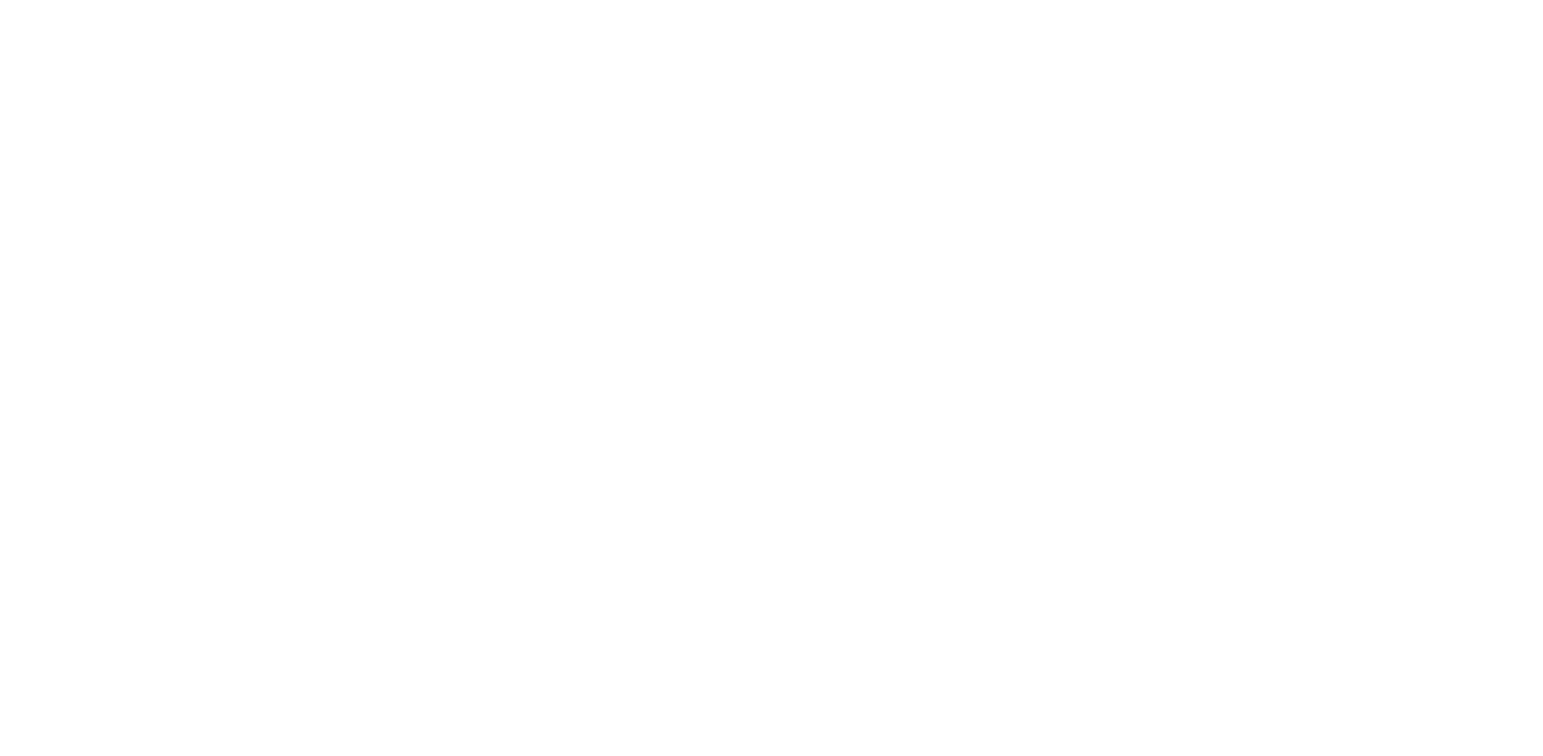
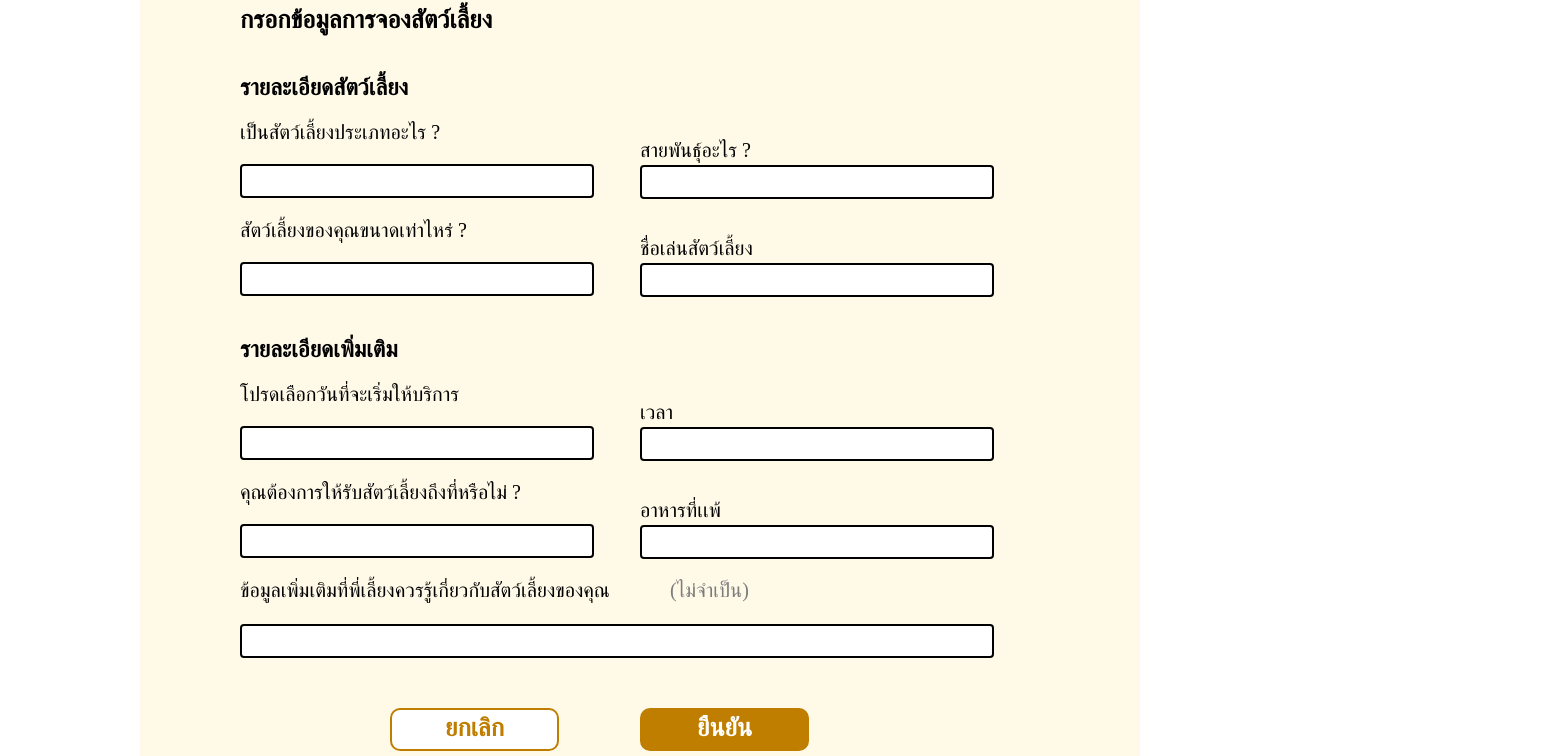
Before and after one commit to 4Kasaje4/Hotels_pets, a Vue app: page /takeacon in a window 1280 px wide. Before the commit this address had no page. Shown: the part 318-1074 px from the top of the page, 1543 px wide, since content can reach past the window. Before the commit the page ends 800 px from the top, so only its background shows below. Built offline with nearby package versions, Linux system fonts and the light colour scheme.

Commit message:
บริการอาบน้ำ

```diff
--- a/src/router/index.js
+++ b/src/router/index.js
@@ -8,6 +8,8 @@
 import startpageView from '../views/start.vue'
 import newconpageView from '@/views/newconpage.vue'
 import cutconView from '@/views/cutcon.vue'
+import takeaconView from '@/views/takeacon.vue'
+
 
 
 
@@ -58,6 +60,11 @@
       path:'/cutcon',
       name:'cutcon',
       component: cutconView
+    },
+    {
+      path:'/takeacon',
+      name:'takeacon',
+      component: takeaconView
     }
 
 
--- /dev/null
+++ b/src/views/takeacon.vue
@@ -0,0 +1,204 @@
+<template>
+    <newnav/>
+    <div>
+        <h1 class="texthead">การจองบริการอาบน้ำสัตว์เลี้ยง</h1>
+      <div class="bigbox">
+        <div class="box">
+            <h2 class="textser">กรอกข้อมูลการจองสัตว์เลี้ยง</h2>
+            <h2 class="texthead1">รายละเอียดสัตว์เลี้ยง</h2>
+            <div class="bigboxtype">
+                <p class="texttype">เป็นสัตว์เลี้ยงประเภทอะไร ?</p>
+                <p class="texttype1">สายพันธ์ุอะไร ?</p>
+                <div class="boxtype"></div>
+                <div class="boxtype1"></div>
+                <p class="texttype">สัตว์เลี้ยงของคุณขนาดเท่าไหร่ ?</p>
+                <p class="texttype1">ชื่อเล่นสัตว์เลี้ยง</p>
+                <div class="boxtype"></div>
+                <div class="boxtype1"></div>
+            </div>
+            <h2 class="textreserve">รายละเอียดเพิ่มเติม</h2>
+            <div class="bigboxtype">
+                <p class="texttype">โปรดเลือกวันที่จะเริ่มให้บริการ</p>
+                <p class="texttype1">เวลา</p>
+                <div class="boxtype"></div>
+                <div class="boxtype1"></div>
+                <p class="texttype">คุณต้องการให้รับสัตว์เลี้ยงถึงที่หรือไม่ ?</p>
+                <p class="texttype1">อาหารที่เเพ้</p>
+                <div class="boxtype"></div>
+                <div class="boxtype1"></div>
+                <p class="texttype2">ข้อมูลเพิ่มเติมที่พี่เลี้ยงควรรู้เกี่ยวกับสัตว์เลี้ยงของคุณ </p> <p class="colortext">(ไม่จำเป็น)</p>
+                <div class="boxtype2"></div>
+            </div>
+            <button class="button2"> <h4 class="textbut">ยกเลิก</h4> </button>
+            <button class="button3"> <h4 class="textbut1">ยืนยัน</h4> </button>
+
+        </div>
+      </div>
+    </div>
+
+  </template>
+
+  <script>
+  import newnav from '@/components/newnav.vue'
+  export default {
+  components: { newnav },
+  name:'takeaconView'
+
+  }
+  </script>
+
+  <style scoped>
+    .bigbox{
+        display: flex;
+        justify-content: center;
+    }
+      .box{
+        width: 1000px;
+        height: 950px;
+        background-color: #FFF9E8;
+        border-radius: 20px;
+        margin-top: 50px;
+      }
+      .texthead{
+       text-align: center;
+        margin-top: 50px;
+        color: #C07E00;
+        font-size: 30px;
+      }
+      .textser{
+        margin-left: 100px;
+        margin-top: 60px;
+        font-size: 25px;
+      }
+      .texthead1{
+        margin-left: 100px;
+        margin-top: 40px;
+        font-size: 23px;
+       }
+
+      .texttype{
+        margin-left: 100px;
+        margin-top: 20px;
+        font-size: 20px;
+        display: flex;
+      }
+      .texttype1{
+        margin-left: 500px;
+        margin-top: -25px;
+        font-size: 20px;
+        position: absolute;
+      }
+      .boxtype{
+        width: 350px;
+        height: 30px;
+        background-color: #ffffff;
+        border: 2px solid #000000;
+        border-radius: 4px;
+        margin-left: 100px;
+        margin-top: 10px;
+      }
+      .boxtype1{
+        width: 350px;
+        height: 30px;
+        background-color: #ffffff;
+        border: 2px solid #000000;
+        border-radius: 4px;
+        margin-left: 500px;
+        margin-top: -33px;
+      }
+      .textreserve{
+        margin-left: 100px;
+        margin-top: 40px;
+        font-size: 23px
+      }
+      .texttype2{
+        margin-left: 100px;
+        margin-top: 20px;
+        font-size: 20px;
+        position: absolute;
+      }
+      .boxtype2{
+        width: 750px;
+        height: 30px;
+        background-color: #ffffff;
+        border: 2px solid #000000;
+        border-radius: 4px;
+        margin-left: 100px;
+        margin-top: 65px;
+      }
+      .colortext{
+        margin-left: 530px;
+        margin-top: 20px;
+        font-size: 20px;
+        position: absolute;
+        color: #7C7C7C;
+      }
+      .button2{
+      width: 169px;
+      height: 43px;
+      background-color: #000000;
+      border: none;
+      color: #C07E00;
+      padding: 16px 32px;
+      text-align: center;
+      text-decoration: none;
+      display: inline-block;
+      font-size: 16px;
+      margin: 4px 2px;
+      transition-duration: 0.4s;
+      cursor: pointer;
+      border-radius: 10px;
+      margin-left: 250px;
+      position: absolute;
+      margin-top: 50px;
+    }
+    .button2 {
+      background-color: #ffffff;
+      color: #C07E00;
+      border: 2px solid #C07E00;
+    }
+
+    .button2:hover {
+      background-color: #C07E00;
+      color: #ffffff;
+    }
+    .textbut{
+      text-align: center;
+      margin-top: -13px;
+      font-size: 25px;
+    }
+    .button3{
+      width: 169px;
+      height: 43px;
+      background-color: #000000;
+      border: none;
+      color: #C07E00;
+      padding: 16px 32px;
+      text-align: center;
+      text-decoration: none;
+      display: inline-block;
+      font-size: 16px;
+      margin: 4px 2px;
+      transition-duration: 0.4s;
+      cursor: pointer;
+      border-radius: 10px;
+      margin-left: 500px;
+      position: absolute;
+      margin-top: 50px;
+    }
+    .button3 {
+      background-color: #C07E00;
+      color: #ffffff;
+      border: 2px solid #C07E00;
+    }
+
+    .button3:hover {
+      background-color: #ffffff;
+      color: #C07E00;
+    }
+    .textbut1{
+      text-align: center;
+      margin-top: -13px;
+      font-size: 25px;
+    }
+  </style>
```
